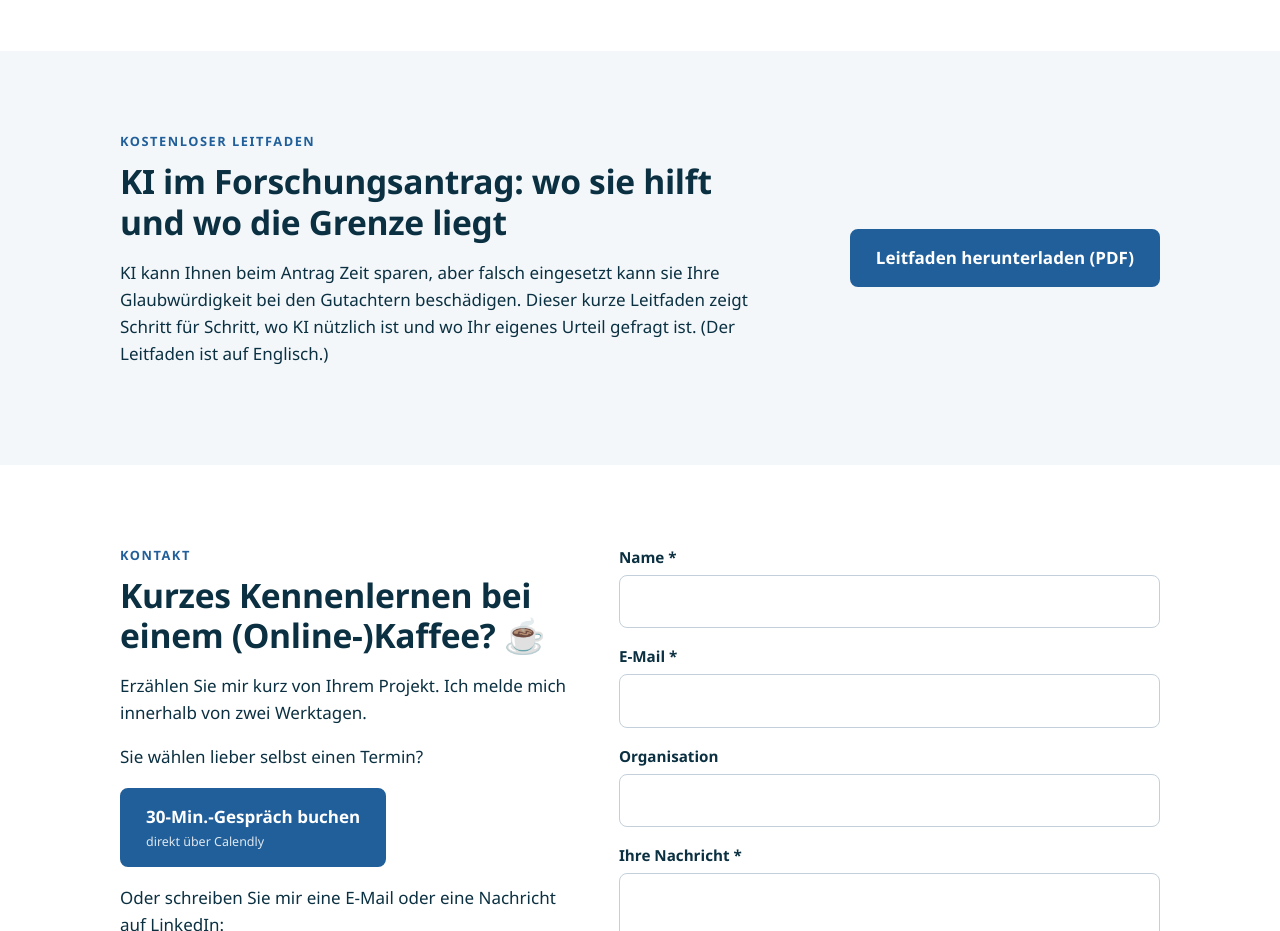
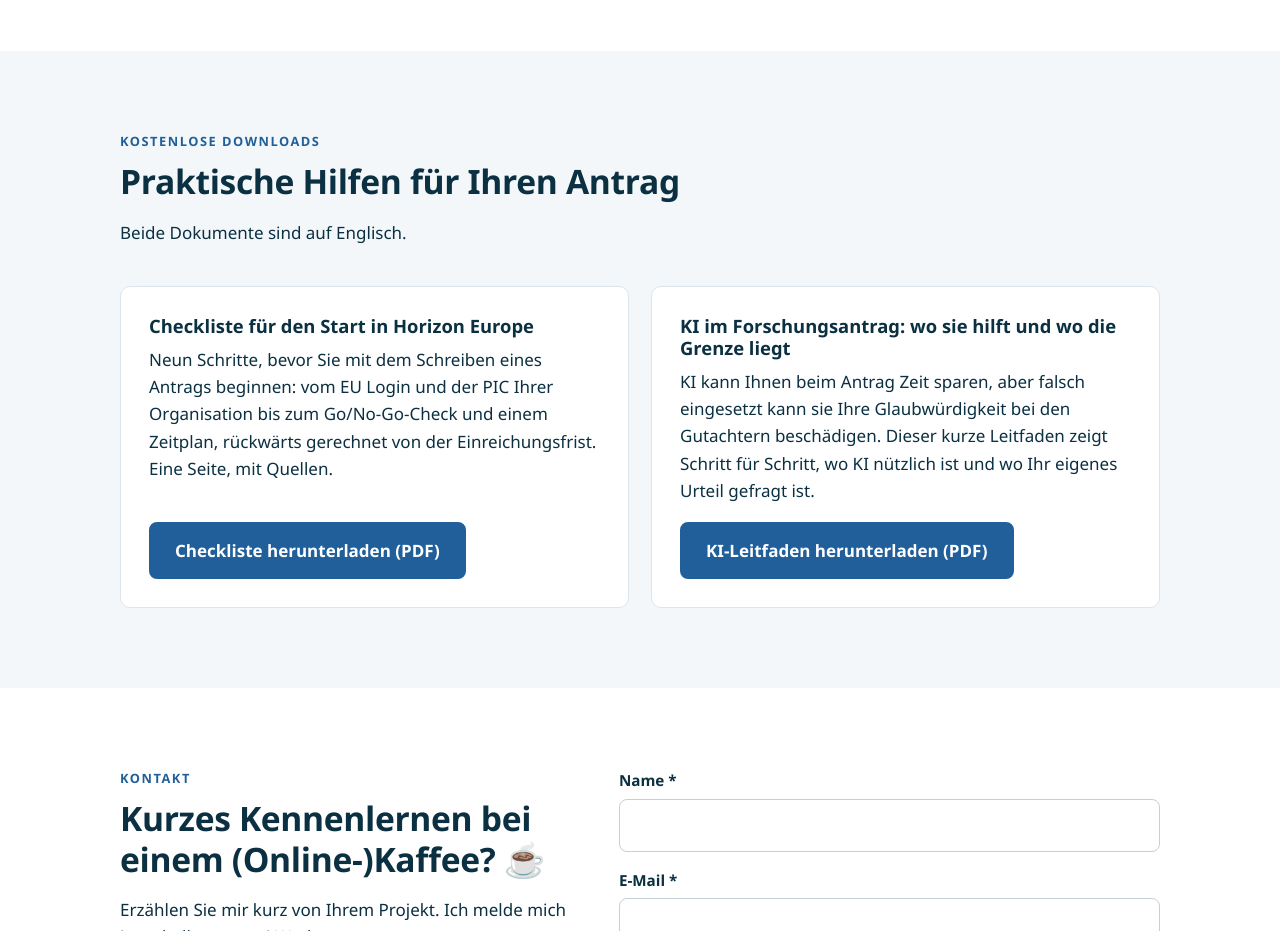
Before and after one commit to CharlotteWit/CharlotteWit.github.io, a plain HTML site: page de/index.html in a window 1280 px wide. Shown: the part 6620-7551 px from the top of the page. Drawn offline with Linux system fonts and the light colour scheme.

Commit message:
Add Horizon Europe starting checklist to Downloads
Co-Authored-By: Claude Opus 5.5 <noreply@anthropic.com>

```diff
--- a/assets/styles.css
+++ b/assets/styles.css
@@ -347,3 +347,8 @@ textarea { min-height: 150px; resize: vertical; }
   .cta .actions .btn small { font-size: .72rem; }
 }
 .nav a[aria-current="page"] { color: var(--blue); text-decoration: underline; text-underline-offset: 6px; text-decoration-thickness: 2px; }
+
+/* Downloads: one card per document, button at the bottom */
+.download-card { display: flex; flex-direction: column; justify-content: space-between; gap: 18px; }
+.download-card .btn { align-self: flex-start; }
+.download-card h3 { font-size: 1.15rem; }
--- a/de/index.html
+++ b/de/index.html
@@ -8,7 +8,7 @@
   <link rel="icon" type="image/png" href="../assets/logo-icon.png">
   <link rel="alternate" hreflang="en" href="../index.html">
   <link rel="alternate" hreflang="de" href="index.html">
-  <link rel="stylesheet" href="../assets/styles.css?v=8">
+  <link rel="stylesheet" href="../assets/styles.css?v=9">
 </head>
 <body>
 
@@ -293,13 +293,28 @@
 
   <!-- 8. Leitfaden (PDF ist auf Englisch) -->
   <section class="tint" id="downloads">
-    <div class="wrap guide">
-      <div class="text">
-        <p class="eyebrow">Kostenloser Leitfaden</p>
-        <h2>KI im Forschungsantrag: wo sie hilft und wo die Grenze liegt</h2>
-        <p>KI kann Ihnen beim Antrag Zeit sparen, aber falsch eingesetzt kann sie Ihre Glaubwürdigkeit bei den Gutachtern beschädigen. Dieser kurze Leitfaden zeigt Schritt für Schritt, wo KI nützlich ist und wo Ihr eigenes Urteil gefragt ist. (Der Leitfaden ist auf Englisch.)</p>
+    <div class="wrap">
+      <div class="section-head">
+        <p class="eyebrow">Kostenlose Downloads</p>
+        <h2>Praktische Hilfen für Ihren Antrag</h2>
+        <p>Beide Dokumente sind auf Englisch.</p>
       </div>
-      <a class="btn" href="../assets/ai-in-proposals-guide.pdf" download>Leitfaden herunterladen (PDF)</a>
+      <div class="cards two">
+        <div class="card download-card">
+          <div>
+            <h3>Checkliste für den Start in Horizon Europe</h3>
+            <p>Neun Schritte, bevor Sie mit dem Schreiben eines Antrags beginnen: vom EU Login und der PIC Ihrer Organisation bis zum Go/No-Go-Check und einem Zeitplan, rückwärts gerechnet von der Einreichungsfrist. Eine Seite, mit Quellen.</p>
+          </div>
+          <a class="btn" href="../assets/horizon-europe-starting-checklist.pdf" download>Checkliste herunterladen (PDF)</a>
+        </div>
+        <div class="card download-card">
+          <div>
+            <h3>KI im Forschungsantrag: wo sie hilft und wo die Grenze liegt</h3>
+            <p>KI kann Ihnen beim Antrag Zeit sparen, aber falsch eingesetzt kann sie Ihre Glaubwürdigkeit bei den Gutachtern beschädigen. Dieser kurze Leitfaden zeigt Schritt für Schritt, wo KI nützlich ist und wo Ihr eigenes Urteil gefragt ist.</p>
+          </div>
+          <a class="btn" href="../assets/ai-in-proposals-guide.pdf" download>KI-Leitfaden herunterladen (PDF)</a>
+        </div>
+      </div>
     </div>
   </section>
 
```
Also changed, not shown: datenschutz.html (+1 -1 lines), de/proposal-review.html (+1 -1 lines), impressum.html (+1 -1 lines), index.html (+21 -7 lines), proposal-review.html (+1 -1 lines), 1 other file.
